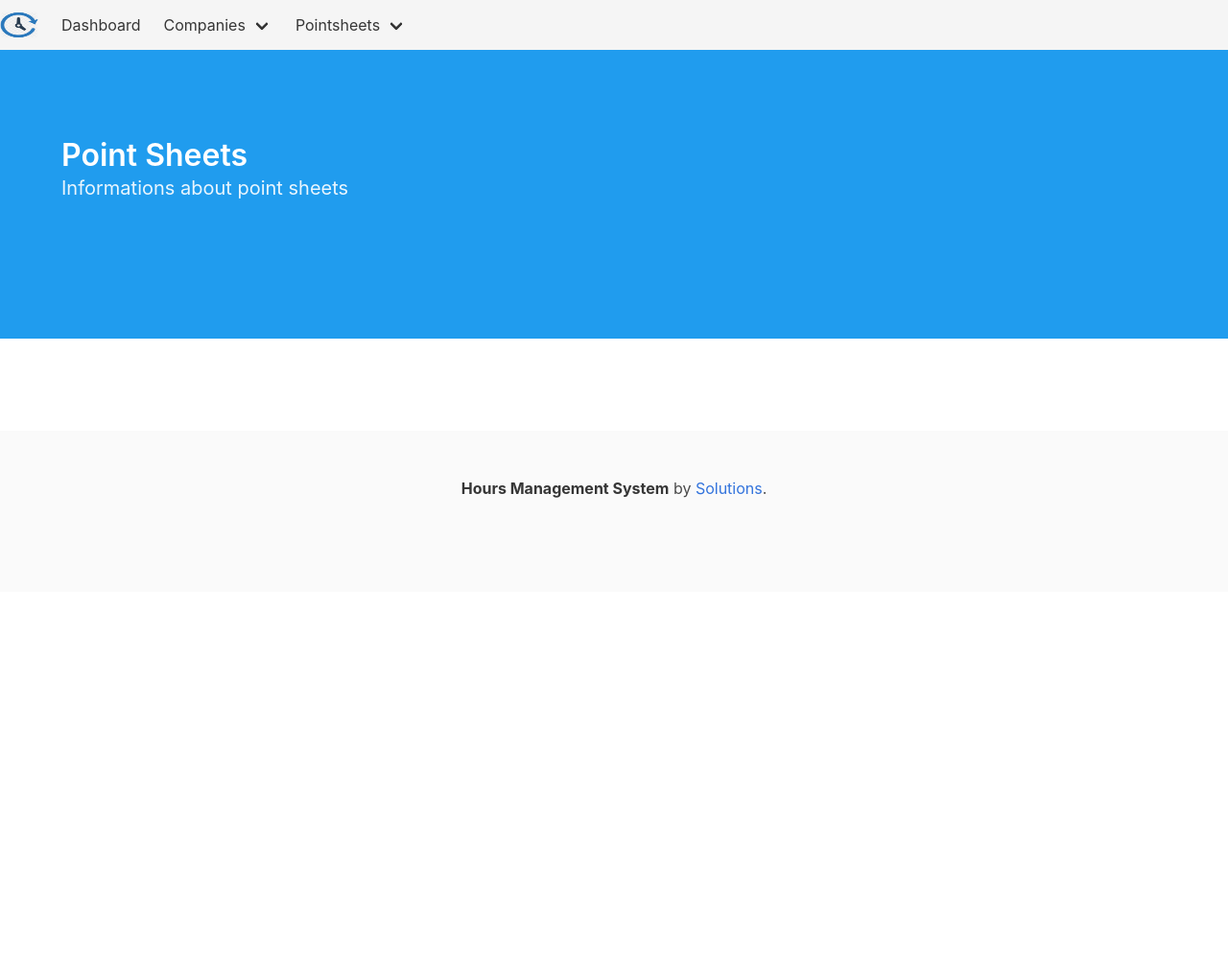
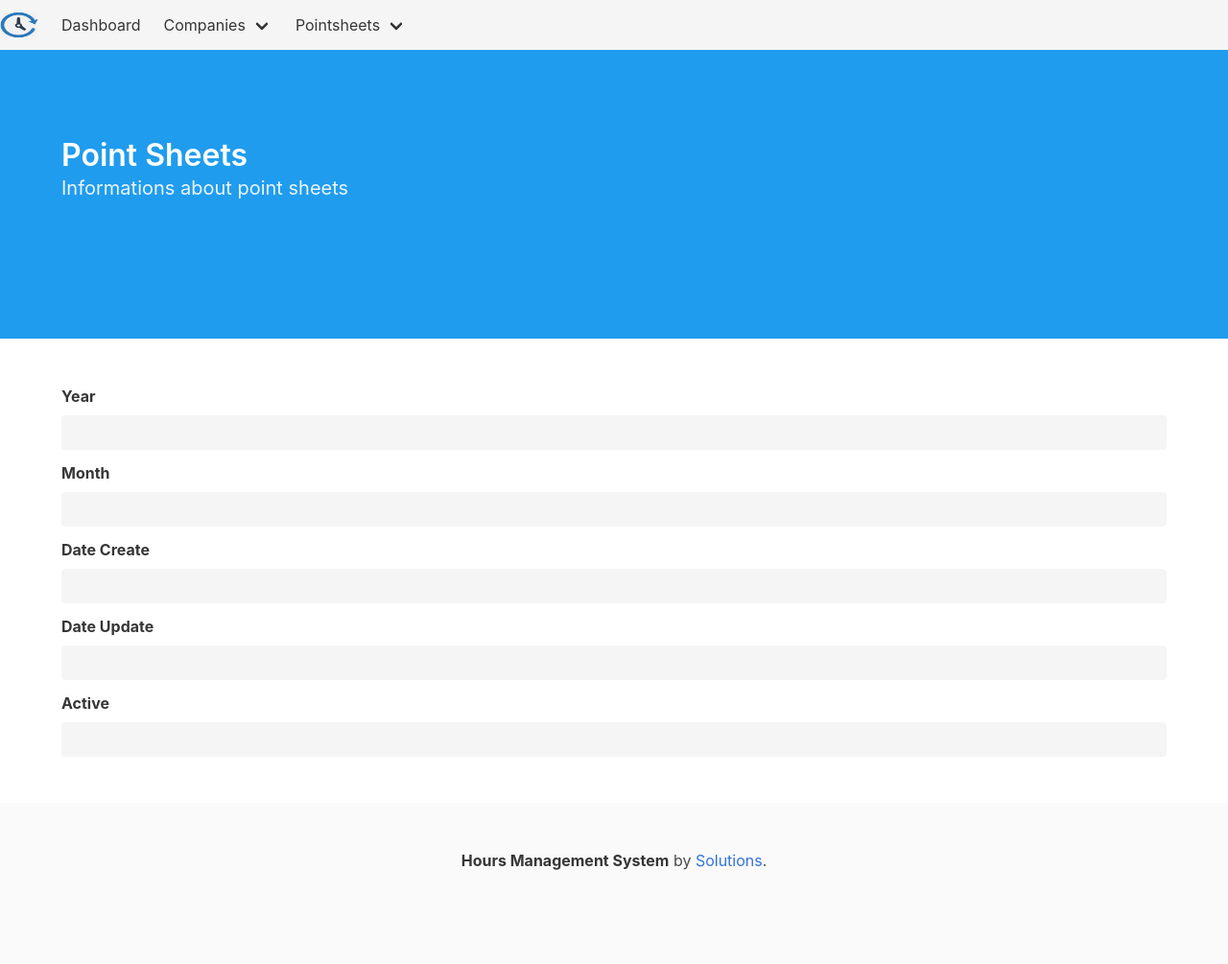
Before and after one commit to fbrump/houres-manager-system, a Django app: template hoursManagementSystem/pointsheets/templates/pointsheets/details.html in a window 1280 px wide. Shown: the whole page at 96% size. Before the commit the page ends 519 px from the top, so only its background shows below. Run offline with Django 3.2, Linux system fonts and the light colour scheme; the template is opened without the code that fills it, so the values that code supplies are empty.

Commit message:
Created Detaisl form html

```diff
--- a/hoursManagementSystem/pointsheets/templates/pointsheets/details.html
+++ b/hoursManagementSystem/pointsheets/templates/pointsheets/details.html
@@ -15,6 +15,36 @@
 </section>
 <section class="section">
     <div class="container">
+        <div class="field">
+          <label class="label">Year</label>
+          <div class="control">
+            <input class="input" type="text" disabled="disabled" value="{{ object.year }}">
+          </div>
+        </div>
+        <div class="field">
+          <label class="label">Month</label>
+          <div class="control">
+            <input class="input" type="text" disabled="disabled" value="{{ object.month }}">
+          </div>
+        </div>
+        <div class="field">
+          <label class="label">Date Create</label>
+          <div class="control">
+            <input class="input" type="text" disabled="disabled" value="{{ object.date_create }}">
+          </div>
+        </div>
+        <div class="field">
+          <label class="label">Date Update</label>
+          <div class="control">
+            <input class="input" type="text" disabled="disabled" value="{{ object.date_update }}">
+          </div>
+        </div>
+        <div class="field">
+          <label class="label">Active</label>
+          <div class="control">
+            <input class="input" type="text" disabled="disabled" value="{{ object.active }}">
+          </div>
+        </div>
     </div>
 </section>
 {% endblock content %}
```
